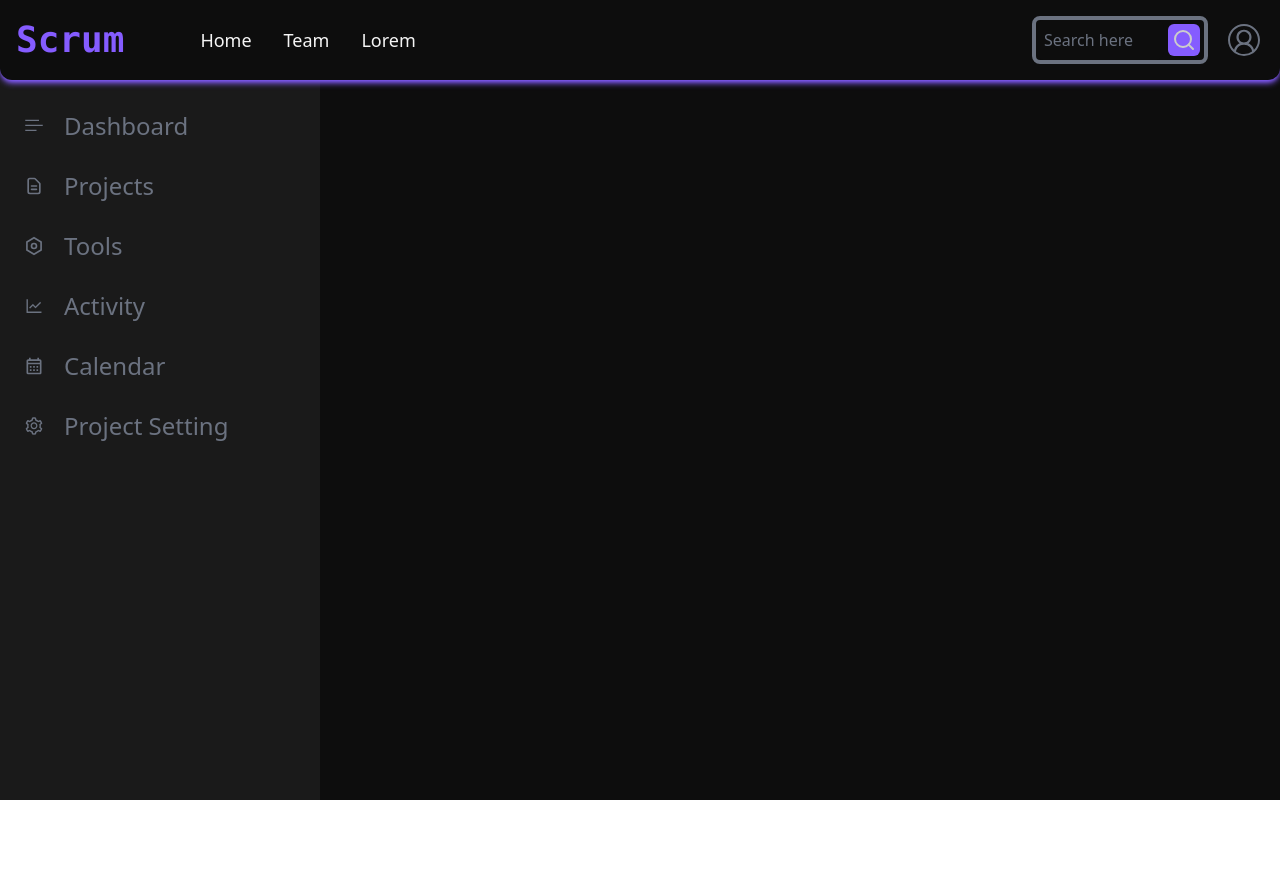
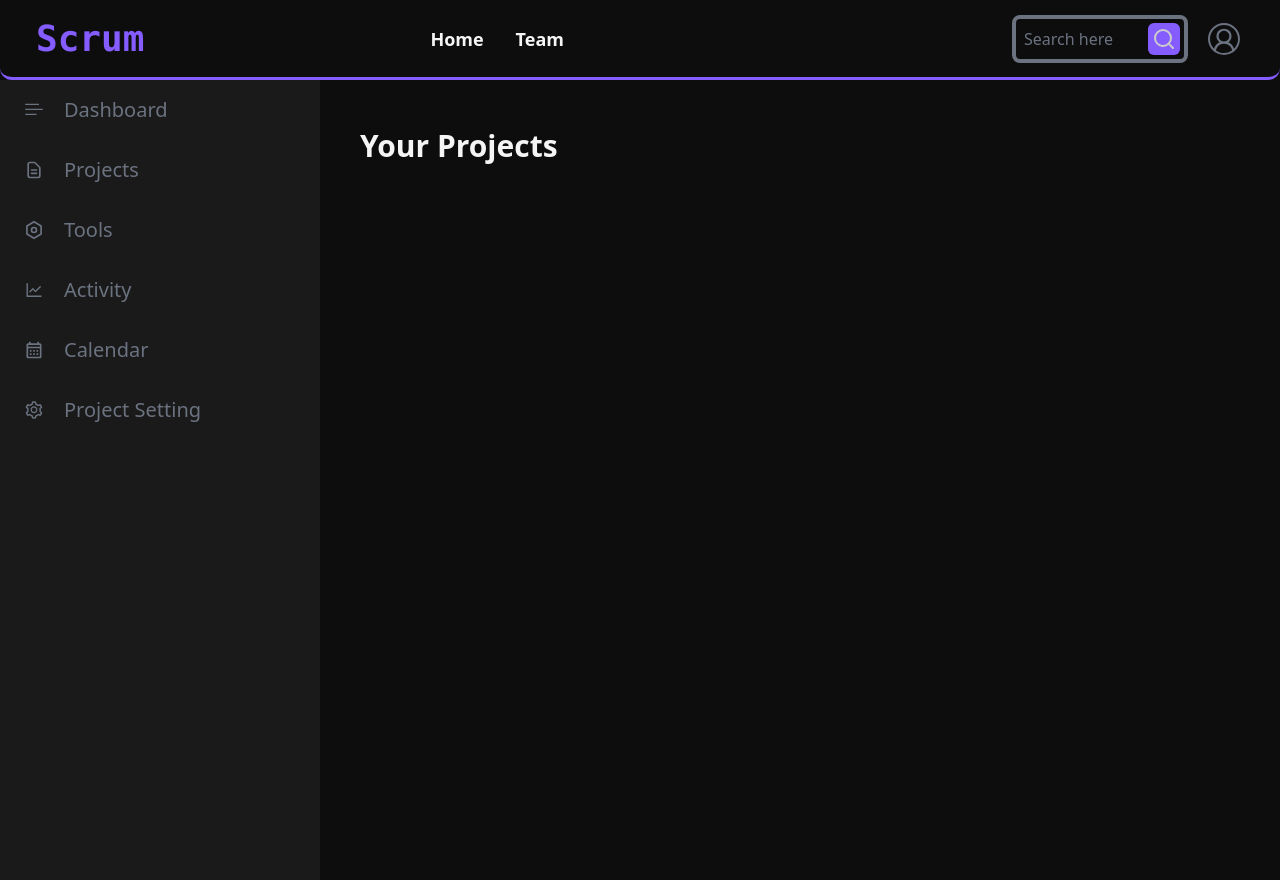
Before and after one commit to MahyarFardin/Scrum, a Next.js app: page / in a window 1280 px wide. Before the commit the page ends 800 px from the top, so only its background shows below. Built offline with nearby package versions, Linux system fonts and the light colour scheme.

Commit message:
fix some bugs

```diff
--- a/components/input/Input.jsx
+++ b/components/input/Input.jsx
@@ -1,12 +1,28 @@
+import { AiOutlineEye } from "react-icons/ai";
+
 export default function Input(props) {
+  const type = props.type ? props.type : "text";
   return (
     <div className="h-auto w-full flex flex-row justify-center items-center text-white">
       {props.children}
-      <input
-        className="h-10 w-full px-2 bg-black border-[2px] border-b-white rounded-md m-2 ml-1 placeholder-white"
-        type={props.type ? props.type : "text"}
-        placeholder={props.text}
-      />
+      {type === "password" ? (
+        <div className="w-full h-auto ns:mx-3 border-2 border-white rounded-md flex justify-center items-center ml-3 mr-2">
+          <input
+            className="h-full w-full px-2 py-[0.125rem] bg-black rounded-lg placeholder-white"
+            type="text"
+            placeholder={props.text}
+          />
+          <button>
+            <AiOutlineEye className="w-auto h-6 text-white mr-1 rounded-md " />
+          </button>
+        </div>
+      ) : (
+        <input
+          className="h-auto w-full ml-3 px-2 py-[0.125rem] bg-black border-2 border-white rounded-md mx-2 placeholder-white"
+          type={type}
+          placeholder={props.text}
+        />
+      )}
     </div>
   );
 }
--- a/components/navbar/navbar.jsx
+++ b/components/navbar/navbar.jsx
@@ -1,27 +1,31 @@
+import Link from "next/link";
 import Search from "../search/search";
 import HamburgerMenu from "../hamburgermenu/hamburgerMenu";
 import { VscAccount } from "react-icons/vsc";
 
 export default function Navbar(props) {
   return (
-    <div className="w-screen h-20 flex flex-row items-center bg-black border-b-lightPurple border-4 border-hidden rounded-b-xl shadow-md shadow-lightPurple absolute z-50 ">
+    <nav className="w-screen h-20 flex flex-row items-center bg-black border-b-lightPurple rounded-b-xl border-b-[3px] border-lightPurple absolute z-50 px-5">
       <h1 className="text-4xl font-bold text-lightPurple m-4 font-mono">
         Scrum
       </h1>
-      <div className="hidden h-12 ns:flex justify-center items-center">
+      <div className="mx-auto hidden h-12 ns:flex justify-center items-center">
         <div className="flex flex-row items-start mr-auto ml-11">
-          <div className="m-auto px-4 text-lg text-white font-medium">Home</div>
-          <div className="m-auto px-4 text-lg text-white font-medium">Team</div>
-          <div className="m-auto px-4 text-lg text-white font-medium">
-            Lorem
-          </div>
+          <Link href={"#"} className="m-auto px-4 text-lg font-bold text-white">
+            Home
+          </Link>
+          <Link href={"#"} className="m-auto px-4 text-lg font-bold text-white">
+            Team
+          </Link>
         </div>
       </div>
       <div className="hidden ml-auto mr-2 sn:max-md:w-80 vs:flex justify-center items-center">
         <Search className="h-9 rounded-xl" text="Search here" />
-        <VscAccount className="w-8 h-8  text-gray mr-3 ml-2 md:max-lg:mr-auto" />
+        <Link href={'#'}>
+          <VscAccount className="w-8 h-8  text-gray mr-3 ml-2 md:max-lg:mr-auto" />
+        </Link>
       </div>
-      <HamburgerMenu/>
-    </div>
+      <HamburgerMenu />
+    </nav>
   );
 }
--- a/components/password/Password.jsx
+++ /dev/null
@@ -1,17 +0,0 @@
-import { AiOutlineEye } from "react-icons/ai";
-
-export default function Password(props) {
-  return (
-    <div className="h-auto w-full flex flex-row justify-center items-center text-white">
-      {props.children}
-      <label className="w-full relative text-white h-auto pr-2">
-        <input
-          className="form-input h-10 w-full border-[2px] border-b-white rounded-md bg-black px-2 placeholder-white"
-          type="password"
-          placeholder={props.text}
-        />
-        <AiOutlineEye className="pointer-events-auto w-auto h-8 absolute top-1/2 transform -translate-y-1/2 right-4"/>
-      </label>
-    </div>
-  );
-}
--- /dev/null
+++ b/components/tabs/Tabs.jsx
@@ -0,0 +1,41 @@
+import Link from "next/link";
+import { RiSettingsLine } from "react-icons/ri";
+import { AiOutlineSetting } from "react-icons/ai";
+import { MdOutlineCalendarMonth } from "react-icons/md";
+import { AiOutlineLineChart } from "react-icons/ai";
+import { HiOutlineDocumentText } from "react-icons/hi";
+import { VscListSelection } from "react-icons/vsc";
+
+function TabTitle(props) {
+  return (
+    <Link href={"#"} className="flex justify-start items-center">
+      {props.children}
+      <button className="text-gray text-xl">{props.text}</button>
+    </Link>
+  );
+}
+
+export default function Tabs() {
+  return (
+    <div>
+      <TabTitle text="Dashboard">
+        <VscListSelection className="text-gray text-xl my-5 ml-3 mr-5" />
+      </TabTitle>
+      <TabTitle text="Projects">
+        <HiOutlineDocumentText className="text-gray text-xl my-5 ml-3 mr-5" />
+      </TabTitle>
+      <TabTitle text="Tools">
+        <RiSettingsLine className="text-gray text-xl my-5 ml-3 mr-5" />
+      </TabTitle>
+      <TabTitle text="Activity">
+        <AiOutlineLineChart className="text-gray text-xl my-5 ml-3 mr-5" />
+      </TabTitle>
+      <TabTitle text="Calendar">
+        <MdOutlineCalendarMonth className="text-gray text-xl my-5 ml-3 mr-5" />
+      </TabTitle>
+      <TabTitle text="Project Setting">
+        <AiOutlineSetting className="text-gray text-xl my-5 ml-3 mr-5" />
+      </TabTitle>
+    </div>
+  );
+}
--- a/components/tabtitle/tabTitle.jsx
+++ /dev/null
@@ -1,10 +0,0 @@
-import { RiSettingsLine } from "react-icons/ri";
-
-export default function TabTitle(props) {
-  return (
-    <div className="flex justify-start items-center">
-      {props.children}
-      <button className="text-gray text-2xl">{props.text}</button>
-    </div>
-  );
-}
--- a/pages/auth/index.jsx
+++ b/pages/auth/index.jsx
@@ -3,22 +3,21 @@ import Image from "next/image";
 import Input from "@/components/input/Input";
 import GradiantButton from "@/components/gradiantbutton/GradiantButton";
 import GradiantButtonBorder from "@/components/gradiantbuttonborder/gradiantButtonBorder";
-import Password from "@/components/password/Password";
 import { FiMail } from "react-icons/fi";
 import { BiLockAlt } from "react-icons/bi";
 import { MdPersonOutline } from "react-icons/md";
 import { AiOutlinePhone } from "react-icons/ai";
-import { AiOutlineEye } from "react-icons/ai";
 
 // Font Bronova
 export default function Auth() {
   const [isSigningIn] = useState(false);
   return (
-    <div className="overflow-hidden w-screen h-screen bg-black text-white">
+    <div className="w-screen h-screen bg-black text-white">
+      {/*overflow-hidden*/}
       {/* this runs if user wants to sign in */}
       {isSigningIn && (
         <div className="w-full h-full flex flex-row">
-          <div className="w-1/2 h-full rounded-r-2xl bg-gradient-to-tr from-lightPurple to-blue">
+          <div className="w-1/2 h-full rounded-r-2xl bg-gradient-to-r from-lightPurple to-blue">
             <div className="w-auto h-auto text-center py-20">
               <h3 className="text-6xl font-medium">Scrum</h3>
               <h3 className="text-4xl font-semibold my-14">Welcome Back!</h3>
@@ -34,13 +33,13 @@ export default function Auth() {
           <div className="w-1/2 m-full">
             <div className="text-center text-white py-20 lg:px-14">
               <h3 className="text-6xl font-medium my-7">Sign In</h3>
-              <div className="w-auto h-auto my-12 ml-13 mx-6">
+              <div className="w-auto md:w-72 lg:w-80 h-auto my-12 ml-13 mx-6 md:mx-auto lg:mx-auto lg:text-lg space-y-3">
                 <Input text="E-mail">
                   <FiMail size={25} />
                 </Input>
-                <Password text="Password" icon="AiOutlineEye">
-                  <BiLockAlt size={30} />
-                </Password>
+                <Input type="password" text="Password">
+                  <BiLockAlt size={25} />
+                </Input>
               </div>
               <GradiantButton text="Sign in" />
               <h3 className="text-lg my-3 ">Forget Password?</h3>
@@ -55,8 +54,8 @@ export default function Auth() {
       {/* this runs if user wants to sign up */}
       {!isSigningIn && (
         <div className="w-full h-full flex flex-row">
-          <div className="w-1/2 h-full rounded-r-2xl bg-gradient-to-tr from-lightPurple to-blue">
-            <div className="w-auto h-auto text-center py-20">
+          <div className="w-1/2 h-full rounded-r-2xl bg-gradient-to-r from-lightPurple to-blue">
+            <div className="w-auto h-auto text-center pt-20">
               <h3 className="text-6xl font-medium">Scrum</h3>
               <h3 className="text-4xl font-semibold my-14">Hello, Friend!</h3>
               <Image
@@ -71,7 +70,7 @@ export default function Auth() {
           <div className="w-1/2 m-full">
             <div className="text-center text-white pt-20 lg:px-14">
               <h3 className="text-6xl font-medium my-7">Sign Up</h3>
-              <div className="w-auto h-auto my-8 ml-13 mx-6 space-y-5">
+              <div className="w-auto md:w-72 lg:w-80 h-auto my-8 ml-13 mx-6 md:mx-auto lg:mx-auto lg:text-lg space-y-3">
                 <Input text="Full Name">
                   <MdPersonOutline size={25} />
                 </Input>
@@ -81,13 +80,12 @@ export default function Auth() {
                 <Input text="Phone Number">
                   <AiOutlinePhone size={25} />
                 </Input>
-
-                <Password text="Password">
-                  <BiLockAlt size={25} className="mr-1" />
-                </Password>
+                <Input type="password" text="Password">
+                  <BiLockAlt size={25} />
+                </Input>
               </div>
               <GradiantButton text="Sign up" />
-              <div className="w-5/6 h-auto mx-auto flex flex-row justify-center items-center space-x-1">
+              <div className="w-5/6 h-auto mt-7 mx-auto flex flex-row justify-center items-center space-x-1">
                 <h4 className="my-8 mr-1">Already have an account?</h4>
                 <GradiantButtonBorder text="Sign up" />
               </div>
--- a/pages/index.js
+++ b/pages/index.js
@@ -1,37 +1,15 @@
 import Navbar from "@/components/navbar/navbar";
-import TabTitle from "@/components/tabtitle/tabTitle";
-import { RiSettingsLine } from "react-icons/ri";
-import { AiOutlineSetting } from "react-icons/ai";
-import { MdOutlineCalendarMonth } from "react-icons/md";
-import { AiOutlineLineChart } from "react-icons/ai";
-import { HiOutlineDocumentText } from "react-icons/hi";
-import { VscListSelection } from "react-icons/vsc";
+import Tabs from "@/components/tabs/Tabs";
 
 export default function Home() {
   return (
     <div className="w-screen h-screen bg-black">
       <Navbar />
-      <div className="w-2/5 h-full bg-darkGray pt-24 pl-3 space-y-3 md:w-1/4">
-        <div>
-          <TabTitle text="Dashboard">
-            <VscListSelection className="text-gray text-xl my-5 ml-3 mr-5" />
-          </TabTitle>
-          <TabTitle text="Projects">
-            <HiOutlineDocumentText className="text-gray text-xl my-5 ml-3 mr-5" />
-          </TabTitle>
-          <TabTitle text="Tools">
-            <RiSettingsLine className="text-gray text-xl my-5 ml-3 mr-5" />
-          </TabTitle>
-          <TabTitle text="Activity">
-            <AiOutlineLineChart className="text-gray text-xl my-5 ml-3 mr-5" />
-          </TabTitle>
-          <TabTitle text="Calendar">
-            <MdOutlineCalendarMonth className="text-gray text-xl my-5 ml-3 mr-5" />
-          </TabTitle>
-          <TabTitle text="Project Setting">
-            <AiOutlineSetting className="text-gray text-xl my-5 ml-3 mr-5" />
-          </TabTitle>
+      <div className="flex flex-row pt-20 bg-black">
+        <div className="w-1/3 h-screen bg-darkGray  pl-3 space-y-3 md:w-1/4">
+          <Tabs/>
         </div>
+        <div className="py-12 px-10 text-white text-3xl font-semibold">Your Projects</div>
       </div>
     </div>
   );
```
